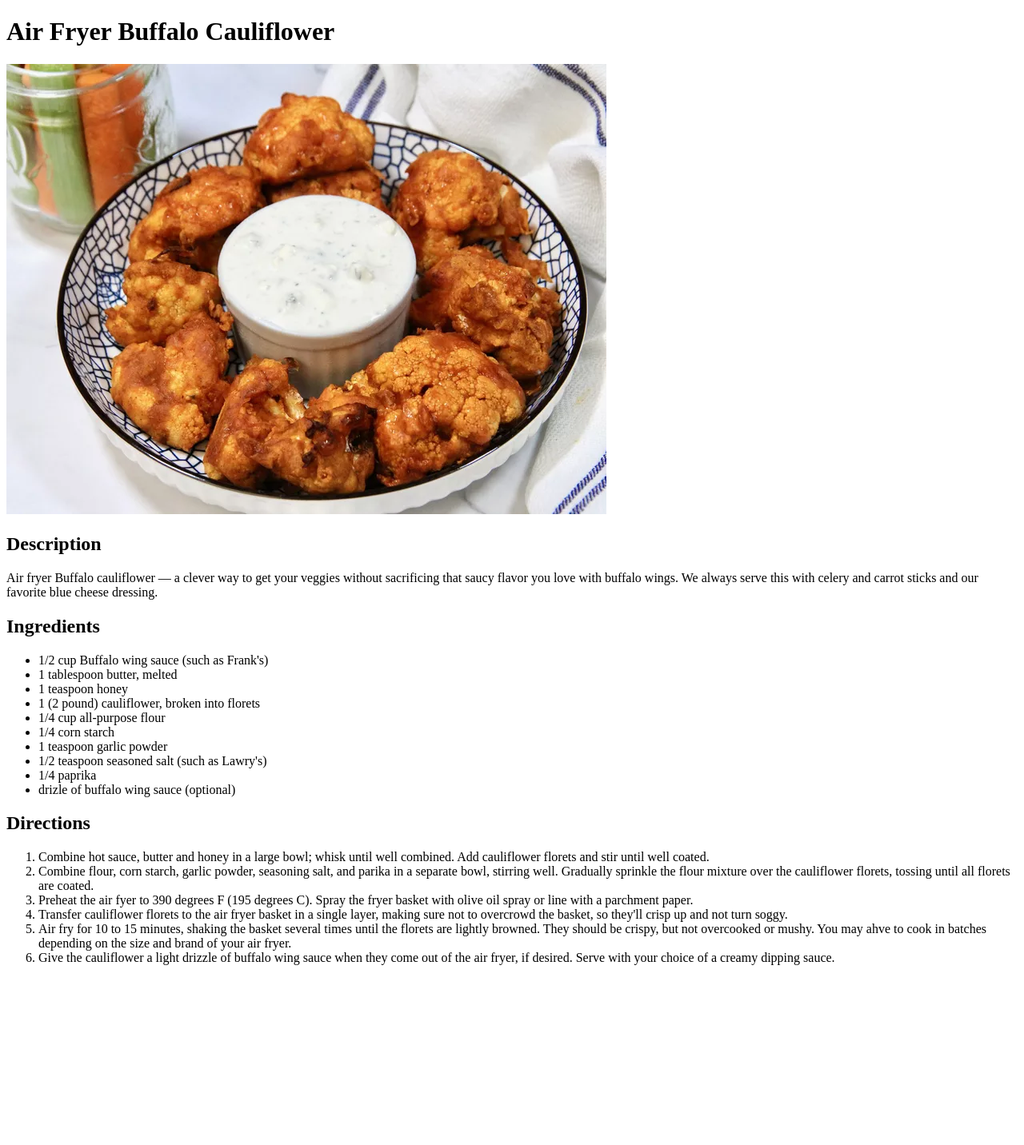
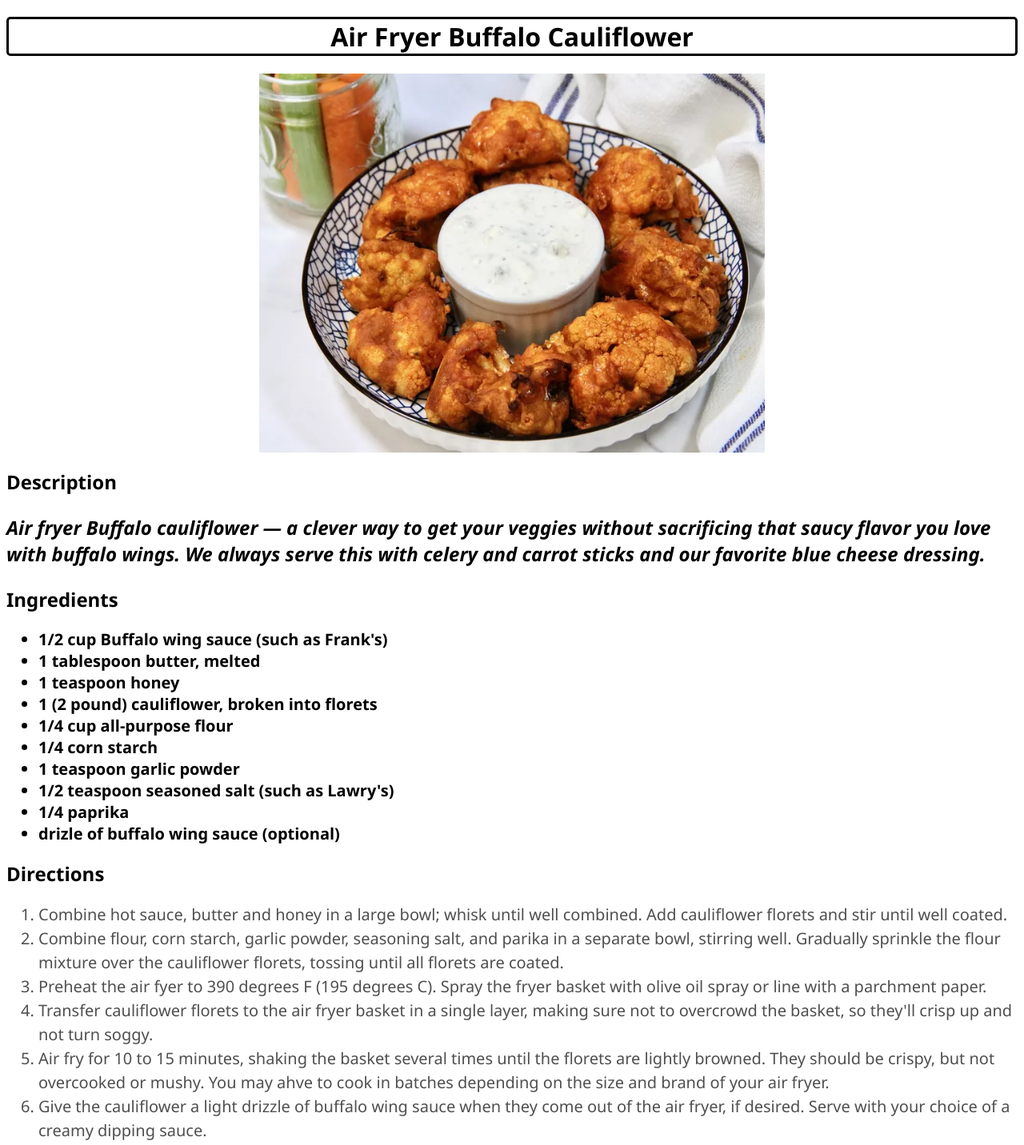
Before and after one commit to slowerplease/odin-recipes, a plain HTML site: page recipes/air-fryer-buffalo-cauliflower.html in a window 1280 px wide. Shown: the whole page at 80% size. Before the commit the page ends 1223 px from the top, so only its background shows below. Drawn offline with Linux system fonts and the light colour scheme.

Commit message:
Update css seectors for index.html

```diff
--- a/style.css
+++ b/style.css
@@ -0,0 +1,40 @@
+*{
+font-family: 'Segoe UI', Tahoma, Geneva, Verdana, sans-serif;
+}
+p {
+    font-size: 24px;
+    font-weight: bold;
+    font-style: italic;
+}
+
+.page-title {
+    text-align: center;
+    border: solid;
+    border-color: black;
+    box-shadow: 4px;
+    border-radius: 5px;
+}
+
+.link{
+    font-size: 20px;
+}
+
+.ingredients{
+    font-weight: bold;
+
+}
+
+.directions {
+    color: rgb(79, 79, 79);
+    line-height: 1.5;
+}
+
+.list{
+    font-size: 20px;
+}
+
+#dish-hero-img {
+    margin: auto;
+    width: 50%;
+    display: block;
+}
```
Also changed, not shown: index.html (+4 -4 lines).
